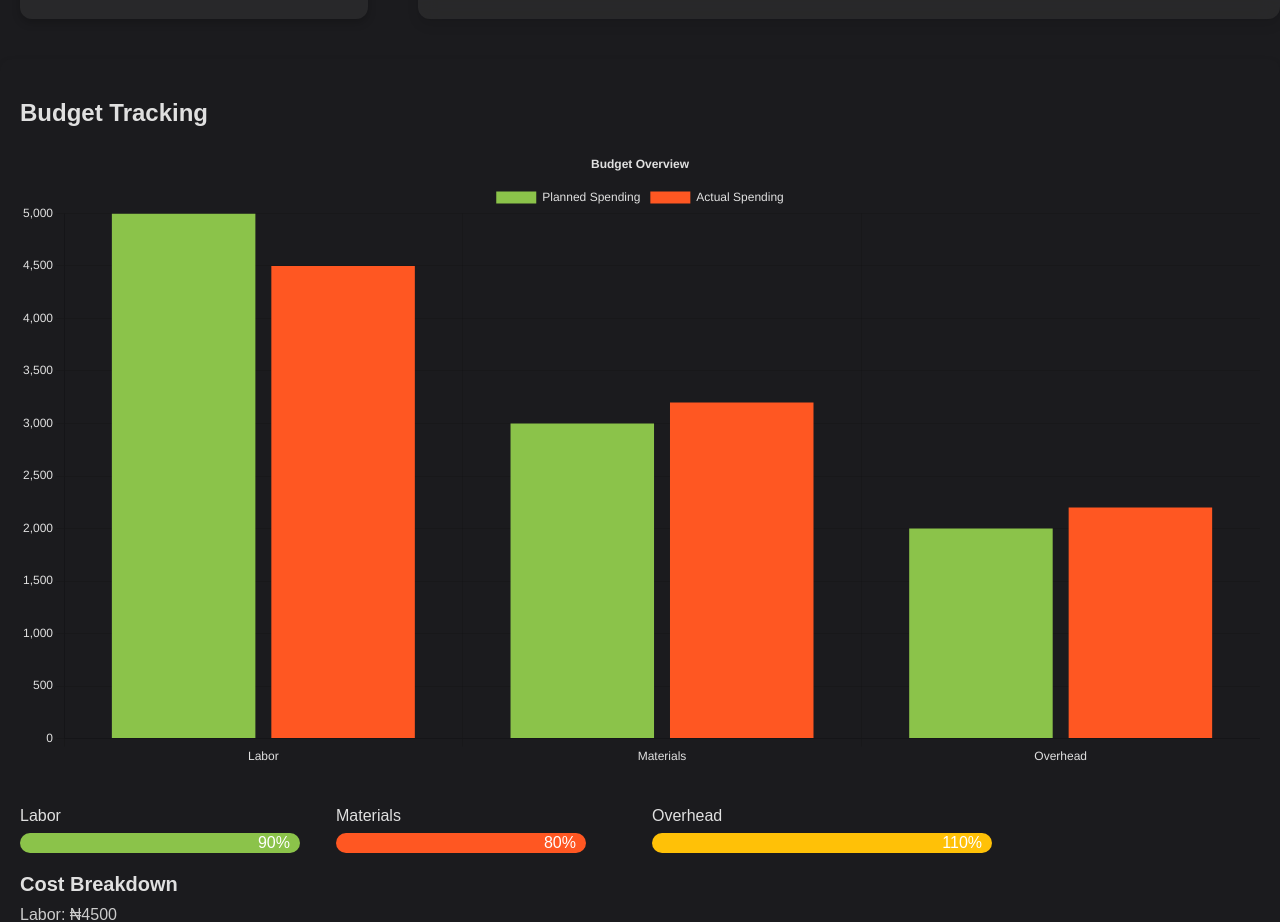
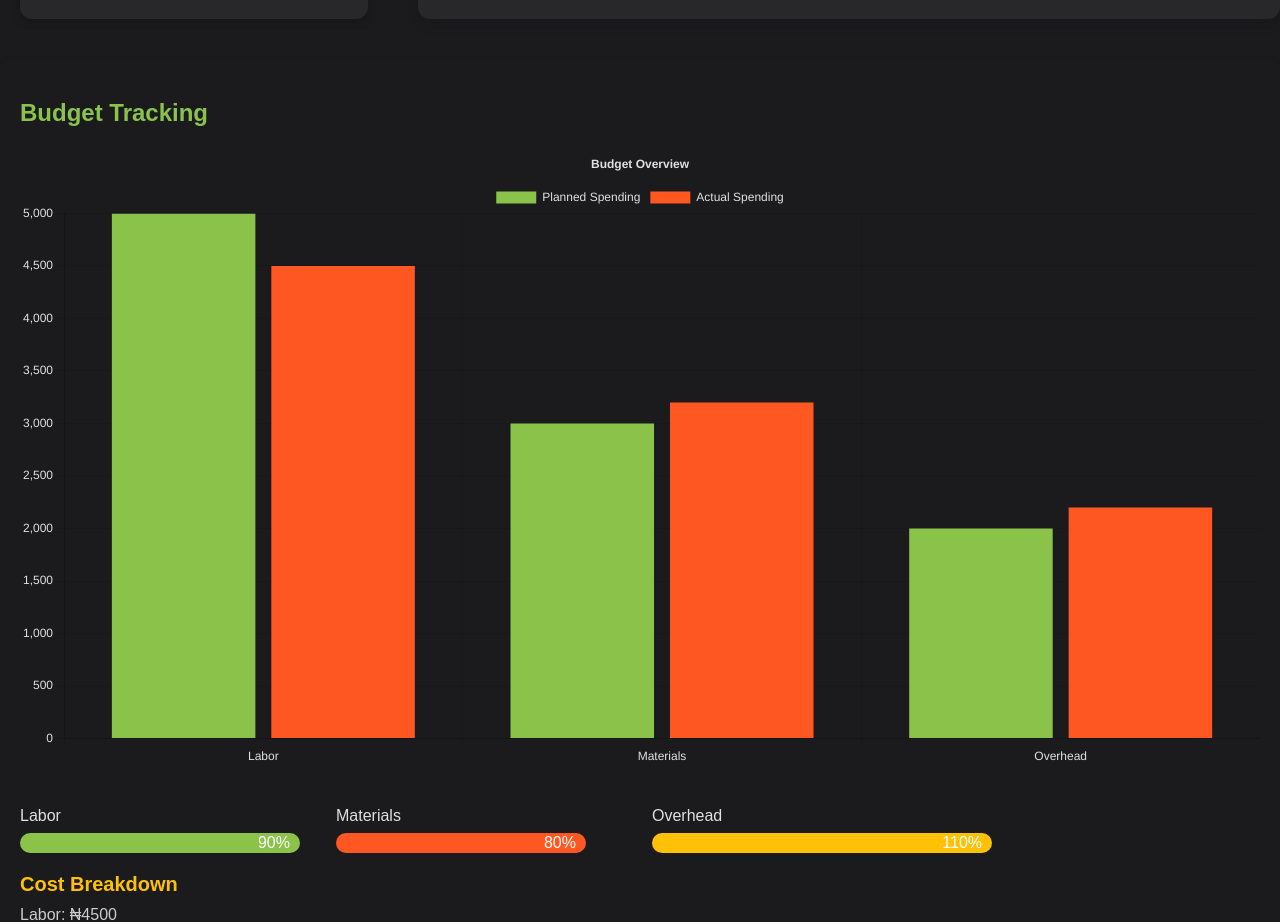
Before and after one commit to JoyCreativeCoder/construction-dashboard, a React (Create React App) app: page / in a window 1280 px wide. Shown: the part 910-1832 px from the top of the page. Built offline with nearby package versions, Linux system fonts and the light colour scheme.

Commit message:
Resolved merge conflicts

```diff
--- a/package.json
+++ b/package.json
@@ -1,7 +1,7 @@
 {
   "name": "construction-dashboard",
   "version": "0.1.0",
-  "homepage": "https://github.com/JoyCreativeCoder/construction-dashboard.git",
+  "homepage": "https://joycreativecoder.github.io/construction-dashboard/",
   "private": true,
   "dependencies": {
     "@testing-library/jest-dom": "^5.17.0",
--- a/src/BudgetTracking.css
+++ b/src/BudgetTracking.css
@@ -8,7 +8,7 @@
 
   .budget-tracking h2 {
     font-size: 1.5rem;
-    color: #E0E0E0;
+    color: #8bc34a;
     margin-bottom: 1.25rem;
   }
 
@@ -61,7 +61,7 @@
 
   .cost-breakdown h3 {
     margin-bottom: 0.625rem;
-    color: #E0E0E0;
+    color: #FFc107;
     font-size: 1.25rem;
   }
 
--- a/src/BudgetTracking.js
+++ b/src/BudgetTracking.js
@@ -51,7 +51,7 @@ const BudgetTracking = () => {
       },
     },
     animation: {
-      duration: 0 // Disable animation
+      duration: 0
     },
   };
 
--- a/src/ProjectOverview.css
+++ b/src/ProjectOverview.css
@@ -18,7 +18,7 @@
     color: #E0E0E0;
     font-size: 1rem;
     line-height: 1.5;
-    border-bottom: 0.025rem solid #666666;
+    border-bottom: 0.2px solid #666666;
     padding-bottom: 0.5rem;
 }
 
```
